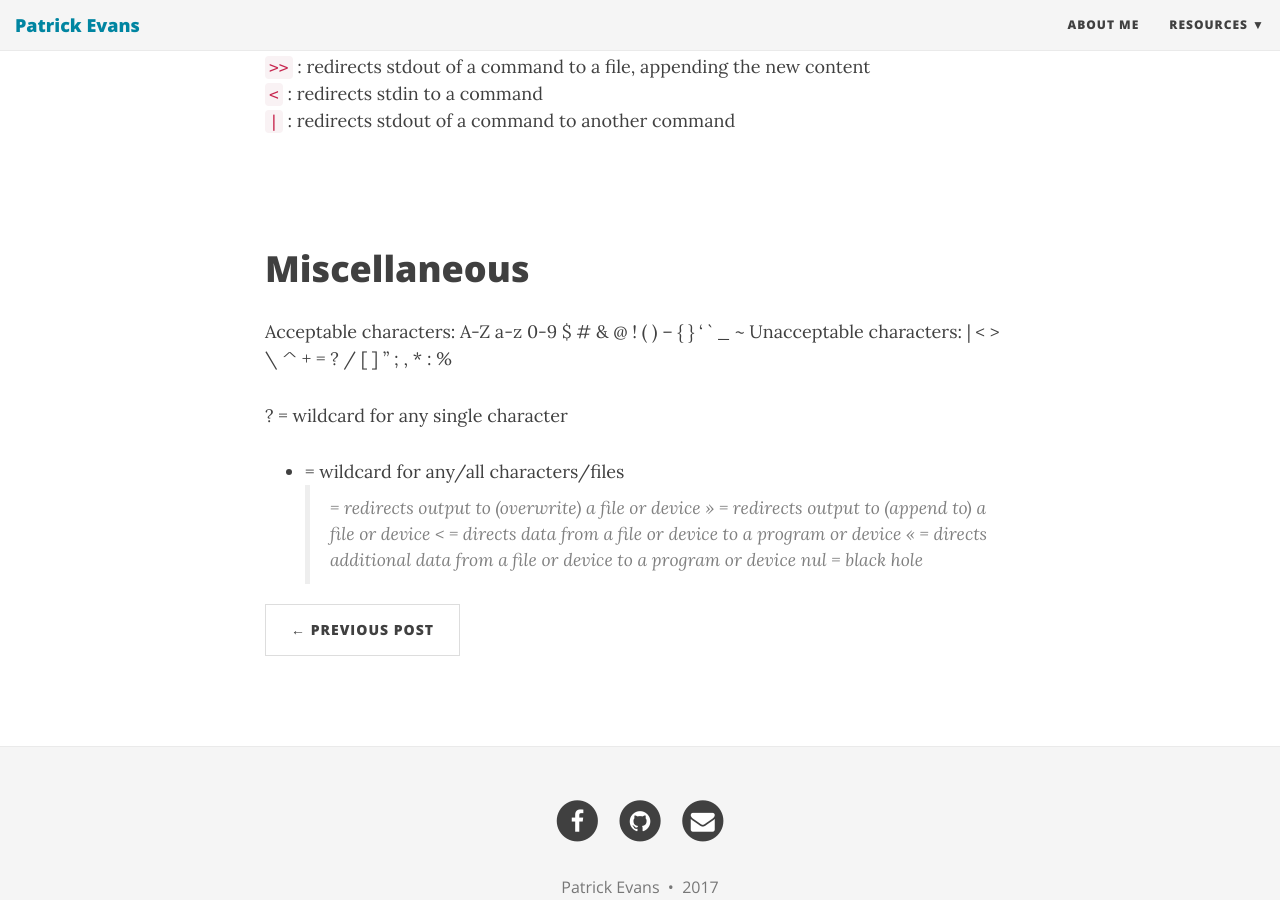
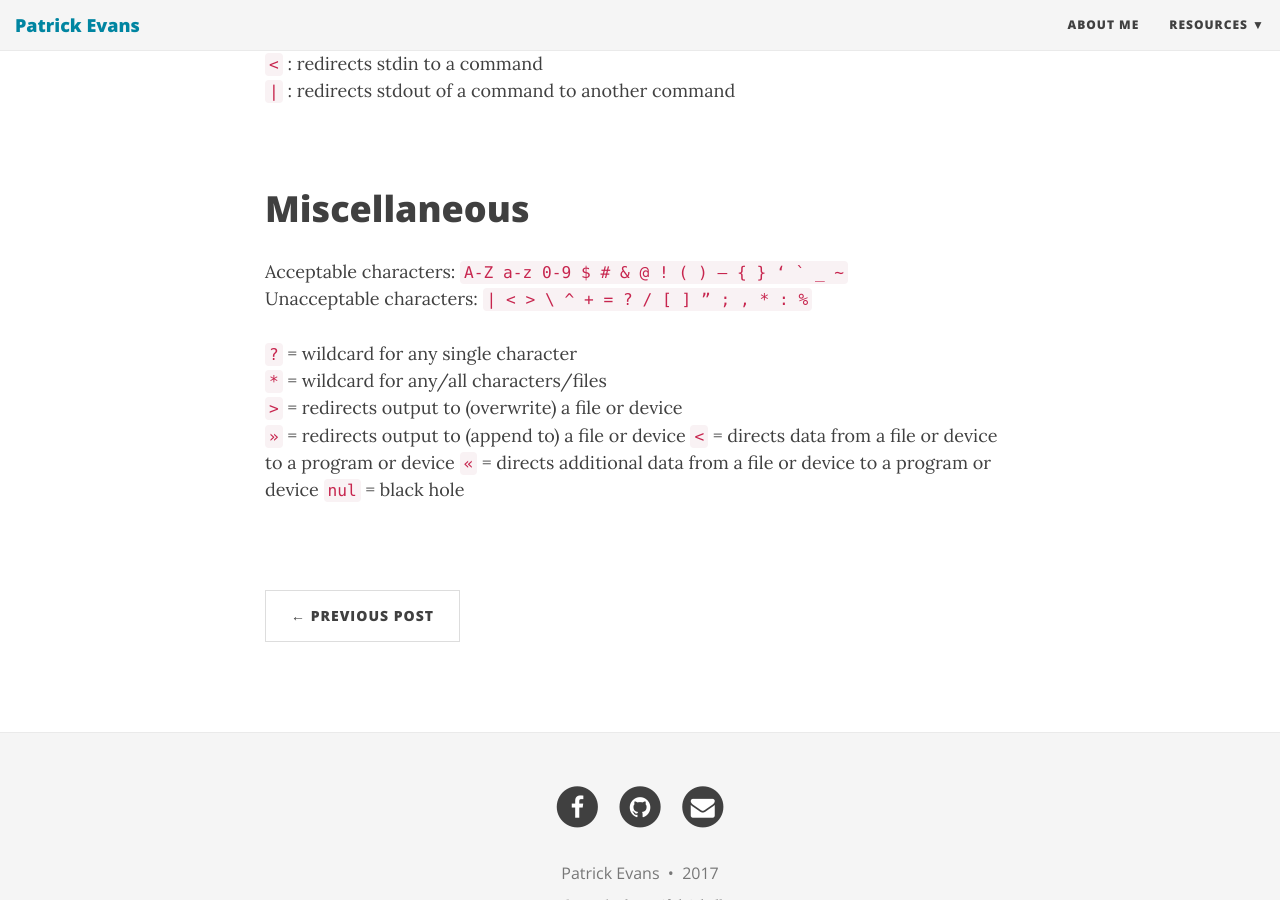
Before and after one commit to patevs/old_blog, a Jekyll site: the page built from _posts/2017-12-02-command-line.md, in a window 1280 px wide and 900 px high, scrolled down 2259 px. Built offline with Jekyll 4.4.1, drawn with Linux system fonts in a browser that asks for light colours; nearby versions of some CDN libraries.

Commit message:
check format_ on cmd and hello-world _post

````diff
--- a/_posts/2017-12-02-command-line.md
+++ b/_posts/2017-12-02-command-line.md
@@ -63,7 +63,6 @@ __Ex:__ (D:\games\galaga.exe C:\programs[\awesome.exe]), [ ] = optional<br>
 `type file` : display the contents of the file ‘file’ (displays file contents in console)<br>
 `type file |more` : display the contents one line at a time<br>
 <br>
-
 <br>
 # Redirection Commands
 `>` : redirects stdout of a command to a file<br>
@@ -71,17 +70,17 @@ __Ex:__ (D:\games\galaga.exe C:\programs[\awesome.exe]), [ ] = optional<br>
 `<` : redirects stdin to a command<br>
 `|` : redirects stdout of a command to another command<br>
 <br>
+<br>
+# Miscellaneous
+Acceptable characters: ```A-Z a-z 0-9 $ # & @ ! ( ) – { } ‘ ` _ ~```<br>
+Unacceptable characters: ```| < > \ ^ + = ? / [ ] ” ; , * : %```<br>
+<br>
+`?` = wildcard for any single character<br>
+`*` = wildcard for any/all characters/files<br>
+`>` = redirects output to (overwrite) a file or device<br>
+`»` = redirects output to (append to) a file or device
+`<` = directs data from a file or device to a program or device
+`«` = directs additional data from a file or device to a program or device
+`nul` = black hole
 
 <br>
-# Miscellaneous
-Acceptable characters: A-Z a-z 0-9 $ # & @ ! ( ) – { } ‘ \` _ ~
-Unacceptable characters: | < > \ ^ + = ? / [ ] ” ; , * : %
-
-? = wildcard for any single character
-* = wildcard for any/all characters/files
-> = redirects output to (overwrite) a file or device
-» = redirects output to (append to) a file or device
-< = directs data from a file or device to a program or device
-« = directs additional data from a file or device to a program or device
-nul = black hole
-<br>
````
